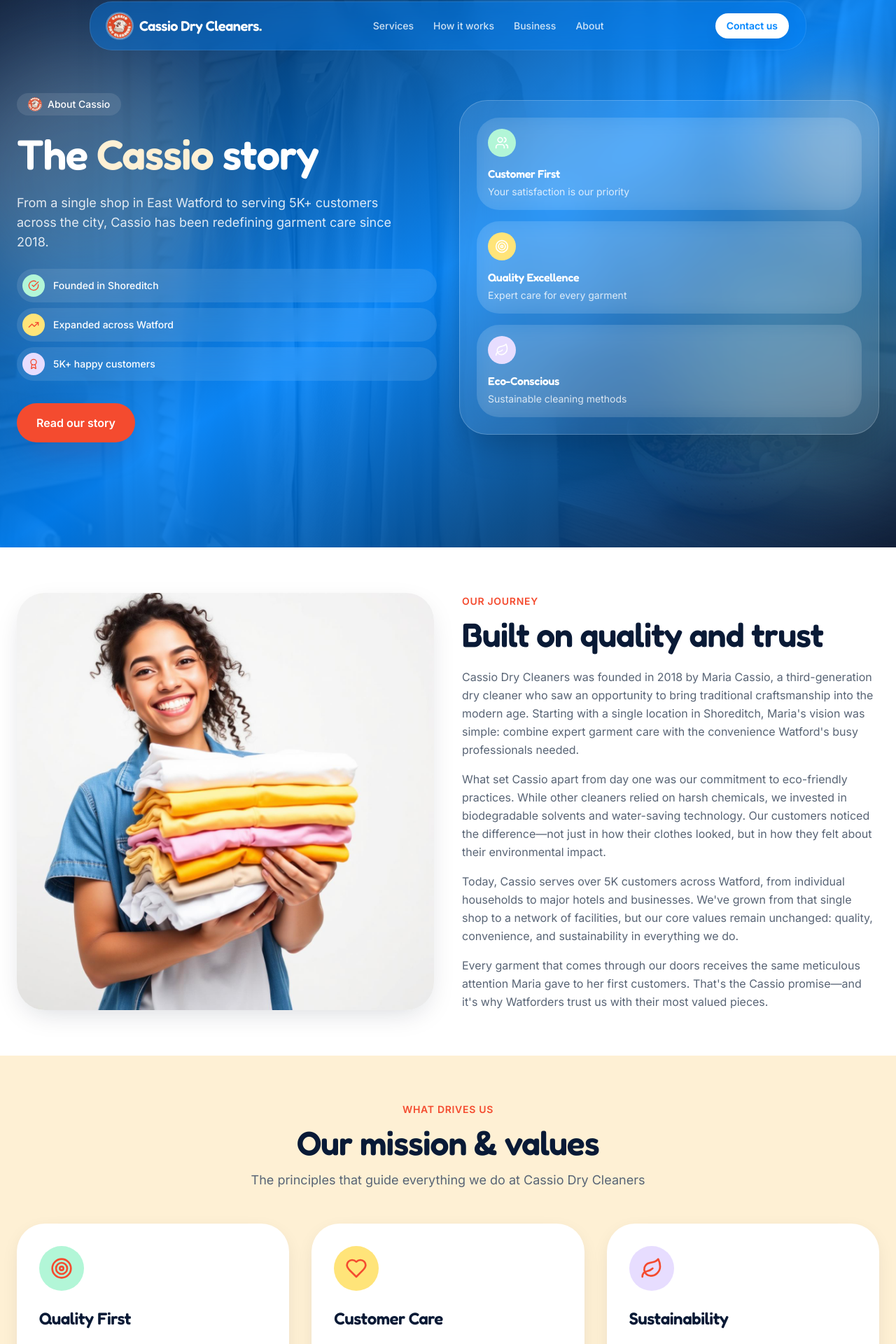
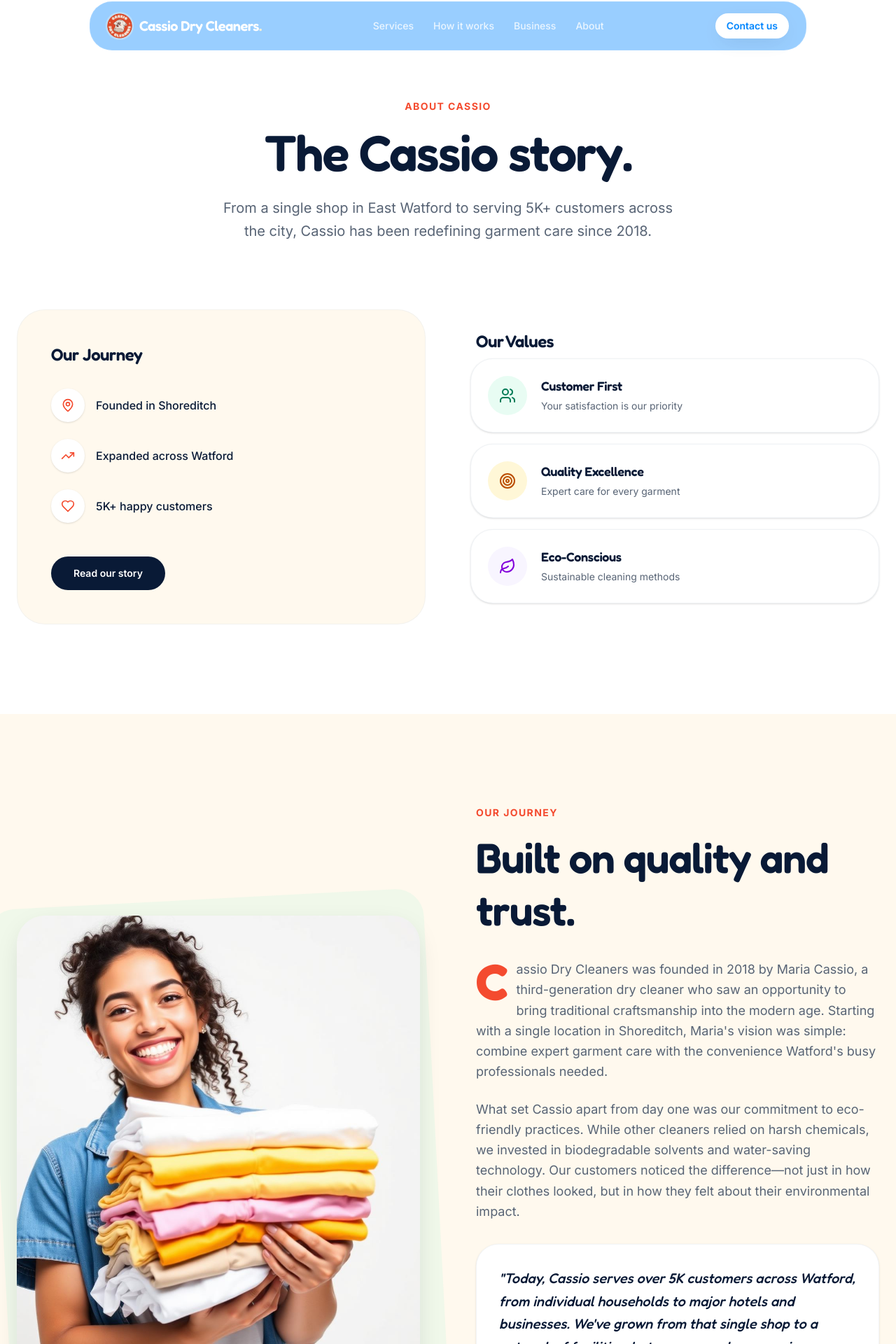
Before and after one commit to ayushsolanki29/cassio-dry-cleaners, a Next.js app: page /about in a window 1280 px wide. Shown: the part 18-1938 px from the top of the page at 70% size. Built offline with nearby package versions, Linux system fonts and the light colour scheme.

Commit message:
feat: implement header component and various sections for the About and How it Works pages

```diff
--- a/src/components/about/AboutHero.jsx
+++ b/src/components/about/AboutHero.jsx
@@ -1,122 +1,121 @@
 "use client";
 
 import { motion } from "framer-motion";
-import { Users, Target, Leaf, CheckCircle, TrendingUp, Award } from "lucide-react";
+import { Users, Target, Leaf, MapPin, TrendingUp, Heart } from "lucide-react";
 
 export function AboutHero() {
   return (
-    <section className="relative flex h-screen items-center overflow-hidden bg-navy text-white">
-      {/* Background Image with Overlay */}
-      <div
-        aria-hidden="true"
-        className="absolute inset-0 bg-cover bg-center"
-        style={{ backgroundImage: "url('/assets/service-premium.jpg')" }}
-      />
-      <div className="absolute inset-0 bg-gradient-to-br from-navy/95 via-primary/90 to-navy/95" />
+    <section className="bg-white pt-32 pb-20 md:pt-40 md:pb-32 selection:bg-brand/20">
+      <div className="mx-auto max-w-7xl px-6">
 
-      {/* Decorative Elements */}
-      <div className="pointer-events-none absolute -left-20 top-20 h-96 w-96 rounded-full bg-cream/20 blur-3xl" />
-      <div className="pointer-events-none absolute -right-20 bottom-20 h-96 w-96 rounded-full bg-mint/20 blur-3xl" />
+        {/* Minimal Centered Hero */}
+        <div className="mx-auto max-w-3xl text-center mb-16 md:mb-24">
+          <motion.div
+            initial={{ opacity: 0, y: 15 }}
+            animate={{ opacity: 1, y: 0 }}
+            transition={{ duration: 0.6 }}
+          >
+            <span className="mb-4 block text-sm font-bold uppercase tracking-widest text-brand">
+              About Cassio
+            </span>
+            <h1 className="font-display text-5xl font-semibold leading-[1.1] tracking-tight text-navy sm:text-6xl md:text-7xl">
+              The Cassio story.
+            </h1>
+            <p className="mx-auto mt-6 max-w-2xl text-lg leading-relaxed text-muted-foreground md:text-xl">
+              From a single shop in East Watford to serving 5K+ customers across the city, Cassio has been redefining garment care since 2018.
+            </p>
+          </motion.div>
+        </div>
 
-      <div className="relative z-10 mx-auto w-full max-w-7xl px-6 py-8">
-        <div className="grid h-full items-center gap-8 lg:grid-cols-2">
-          {/* Left Content */}
+        {/* Two Column Layout: Journey & Values */}
+        <div className="grid gap-10 lg:grid-cols-2 lg:gap-16">
+
+          {/* Left: Journey / Milestones */}
           <motion.div
-            initial={{ opacity: 0, x: -30 }}
+            initial={{ opacity: 0, x: -20 }}
             animate={{ opacity: 1, x: 0 }}
-            transition={{ duration: 0.7, ease: "easeOut" }}
-            className="space-y-6"
+            transition={{ duration: 0.7, delay: 0.2 }}
+            className="flex flex-col justify-between rounded-3xl bg-cream/40 p-8 border border-border/40 md:p-12"
           >
             <div>
-              <span className="inline-flex items-center gap-2 rounded-full bg-white/10 px-4 py-1.5 text-sm font-medium backdrop-blur-md">
-                <img src="/assets/cassio-logo.jpg" alt="Cassio" className="h-5 w-5 rounded-full object-cover mix-blend-lighten" />
-                About Cassio
-              </span>
-            </div>
+              <h3 className="mb-8 font-display text-2xl font-semibold text-navy">Our Journey</h3>
+              <div className="space-y-6">
 
-            <h1 className="font-display text-4xl font-semibold leading-[1.05] sm:text-5xl lg:text-6xl">
-              The <span className="text-cream">Cassio</span> story
-            </h1>
+                <div className="flex items-center gap-4">
+                  <div className="grid h-12 w-12 shrink-0 place-items-center rounded-full bg-white shadow-sm text-brand">
+                    <MapPin className="h-5 w-5" />
+                  </div>
+                  <span className="text-base font-medium text-navy">Founded in Shoreditch</span>
+                </div>
 
-            <p className="max-w-xl text-lg text-white/85">
-              From a single shop in East Watford to serving 5K+ customers across the city, Cassio has been redefining garment care since 2018.
-            </p>
+                <div className="flex items-center gap-4">
+                  <div className="grid h-12 w-12 shrink-0 place-items-center rounded-full bg-white shadow-sm text-brand">
+                    <TrendingUp className="h-5 w-5" />
+                  </div>
+                  <span className="text-base font-medium text-navy">Expanded across Watford</span>
+                </div>
 
-            {/* Timeline Highlights */}
-            <div className="space-y-2">
-              <div className="flex items-center gap-3 rounded-xl bg-white/10 p-2 backdrop-blur-md">
-                <div className="grid h-8 w-8 shrink-0 place-items-center rounded-full bg-mint text-brand">
-                  <CheckCircle className="h-4 w-4" />
+                <div className="flex items-center gap-4">
+                  <div className="grid h-12 w-12 shrink-0 place-items-center rounded-full bg-white shadow-sm text-brand">
+                    <Heart className="h-5 w-5" />
+                  </div>
+                  <span className="text-base font-medium text-navy">5K+ happy customers</span>
                 </div>
-                <span className="text-sm font-medium">Founded in Shoreditch</span>
-              </div>
-              <div className="flex items-center gap-3 rounded-xl bg-white/10 p-2 backdrop-blur-md">
-                <div className="grid h-8 w-8 shrink-0 place-items-center rounded-full bg-sun text-brand">
-                  <TrendingUp className="h-4 w-4" />
-                </div>
-                <span className="text-sm font-medium">Expanded across Watford</span>
-              </div>
-              <div className="flex items-center gap-3 rounded-xl bg-white/10 p-2 backdrop-blur-md">
-                <div className="grid h-8 w-8 shrink-0 place-items-center rounded-full bg-lilac text-brand">
-                  <Award className="h-4 w-4" />
-                </div>
-                <span className="text-sm font-medium">5K+ happy customers</span>
+
               </div>
             </div>
 
-            {/* CTA Button */}
-            <div className="pt-2">
+            <div className="mt-12">
               <a
                 href="#story"
-                className="inline-flex items-center gap-2 rounded-full bg-brand px-7 py-4 text-base font-semibold text-white shadow-pop transition hover:scale-105"
+                className="inline-flex items-center justify-center rounded-full bg-navy px-8 py-3.5 text-sm font-semibold text-white transition-all hover:bg-navy/90 hover:shadow-md"
               >
                 Read our story
               </a>
             </div>
           </motion.div>
 
-          {/* Right Visual Element */}
+          {/* Right: Values */}
           <motion.div
-            initial={{ opacity: 0, scale: 0.9 }}
-            animate={{ opacity: 1, scale: 1 }}
-            transition={{ duration: 0.8, delay: 0.2 }}
-            className="relative hidden lg:block"
+            initial={{ opacity: 0, x: 20 }}
+            animate={{ opacity: 1, x: 0 }}
+            transition={{ duration: 0.7, delay: 0.3 }}
+            className="flex flex-col justify-center space-y-4"
           >
-            <div className="relative">
-              {/* Glassmorphism Card */}
-              <div className="rounded-3xl border border-white/20 bg-white/10 p-6 backdrop-blur-xl shadow-2xl">
-                <div className="space-y-4">
-                  {/* Values Cards */}
-                  <div className="rounded-2xl bg-white/10 p-4 backdrop-blur-md">
-                    <div className="mb-3 inline-grid h-10 w-10 place-items-center rounded-xl bg-mint text-white">
-                      <Users className="h-5 w-5" />
-                    </div>
-                    <h3 className="font-display text-base font-semibold">Customer First</h3>
-                    <p className="mt-1 text-sm text-white/80">Your satisfaction is our priority</p>
-                  </div>
+            <h3 className="mb-2 px-2 font-display text-2xl font-semibold text-navy">Our Values</h3>
 
-                  <div className="rounded-2xl bg-white/10 p-4 backdrop-blur-md">
-                    <div className="mb-3 inline-grid h-10 w-10 place-items-center rounded-xl bg-sun text-white">
-                      <Target className="h-5 w-5" />
-                    </div>
-                    <h3 className="font-display text-base font-semibold">Quality Excellence</h3>
-                    <p className="mt-1 text-sm text-white/80">Expert care for every garment</p>
-                  </div>
+            <div className="flex items-start gap-5 rounded-2xl border border-border/50 bg-white p-5 shadow-sm transition-shadow hover:shadow-md md:p-6">
+              <div className="grid h-14 w-14 shrink-0 place-items-center rounded-2xl bg-mint/30 text-emerald-700">
+                <Users className="h-6 w-6" />
+              </div>
+              <div>
+                <h4 className="font-display text-lg font-semibold text-navy">Customer First</h4>
+                <p className="mt-1 text-sm leading-relaxed text-muted-foreground">Your satisfaction is our priority</p>
+              </div>
+            </div>
 
-                  <div className="rounded-2xl bg-white/10 p-4 backdrop-blur-md">
-                    <div className="mb-3 inline-grid h-10 w-10 place-items-center rounded-xl bg-lilac text-white">
-                      <Leaf className="h-5 w-5" />
-                    </div>
-                    <h3 className="font-display text-base font-semibold">Eco-Conscious</h3>
-                    <p className="mt-1 text-sm text-white/80">Sustainable cleaning methods</p>
-                  </div>
-                </div>
+            <div className="flex items-start gap-5 rounded-2xl border border-border/50 bg-white p-5 shadow-sm transition-shadow hover:shadow-md md:p-6">
+              <div className="grid h-14 w-14 shrink-0 place-items-center rounded-2xl bg-sun/30 text-amber-700">
+                <Target className="h-6 w-6" />
               </div>
+              <div>
+                <h4 className="font-display text-lg font-semibold text-navy">Quality Excellence</h4>
+                <p className="mt-1 text-sm leading-relaxed text-muted-foreground">Expert care for every garment</p>
+              </div>
+            </div>
 
-              {/* Decorative Circle */}
-              <div className="absolute -right-8 -top-8 -z-10 h-48 w-48 rounded-full bg-cream/30 blur-2xl" />
+            <div className="flex items-start gap-5 rounded-2xl border border-border/50 bg-white p-5 shadow-sm transition-shadow hover:shadow-md md:p-6">
+              <div className="grid h-14 w-14 shrink-0 place-items-center rounded-2xl bg-lilac/30 text-purple-700">
+                <Leaf className="h-6 w-6" />
+              </div>
+              <div>
+                <h4 className="font-display text-lg font-semibold text-navy">Eco-Conscious</h4>
+                <p className="mt-1 text-sm leading-relaxed text-muted-foreground">Sustainable cleaning methods</p>
+              </div>
             </div>
+
           </motion.div>
+
         </div>
       </div>
     </section>
--- a/src/components/about/BrandStory.jsx
+++ b/src/components/about/BrandStory.jsx
@@ -1,27 +1,30 @@
+import { FadeUp } from "@/components/common/Animate";
+
 export function BrandStory() {
   return (
-    <section className="bg-white py-16">
+    <section id="story" className="bg-cream/40 py-20 md:py-32 overflow-hidden">
       <div className="mx-auto max-w-7xl px-6">
-        <div className="grid items-center gap-10 lg:grid-cols-2">
-          <div className="relative">
-            <div className="blob absolute inset-0 bg-mint" />
+        <div className="grid items-center gap-12 lg:grid-cols-2 lg:gap-20">
+
+          <FadeUp delay={0.2} className="relative order-2 lg:order-1">
+            <div className="absolute -inset-4 sm:-inset-6 rounded-3xl bg-mint/20 -rotate-3 transition-transform hover:rotate-0 duration-500" />
             <img
               src="/assets/hero-woman.jpg"
               alt="Cassio Dry Cleaners story"
-              className="relative z-10 w-full rounded-3xl object-cover shadow-card"
+              className="relative z-10 w-full aspect-[4/5] object-cover rounded-3xl shadow-card"
             />
-          </div>
+          </FadeUp>
 
-          <div className="space-y-6">
+          <FadeUp className="order-1 lg:order-2 space-y-8">
             <div>
-              <span className="text-sm font-semibold uppercase tracking-wider text-brand">Our journey</span>
-              <h2 className="mt-3 font-display text-4xl font-semibold text-navy md:text-5xl">
-                Built on quality and trust
+              <span className="text-sm font-bold uppercase tracking-widest text-brand">Our journey</span>
+              <h2 className="mt-4 font-display text-4xl font-semibold leading-tight text-navy sm:text-5xl lg:text-6xl">
+                Built on quality and trust.
               </h2>
             </div>
 
-            <div className="space-y-4 text-base leading-relaxed text-muted-foreground">
-              <p>
+            <div className="space-y-6 text-base md:text-lg leading-relaxed text-muted-foreground">
+              <p className="first-letter:float-left first-letter:mr-3 first-letter:-mt-1 first-letter:text-6xl md:first-letter:text-7xl first-letter:font-display first-letter:font-bold first-letter:text-brand first-letter:leading-none">
                 Cassio Dry Cleaners was founded in 2018 by Maria Cassio, a third-generation dry cleaner who saw an opportunity to bring traditional craftsmanship into the modern age. Starting with a single location in Shoreditch, Maria's vision was simple: combine expert garment care with the convenience Watford's busy professionals needed.
               </p>
 
@@ -29,15 +32,18 @@ export function BrandStory() {
                 What set Cassio apart from day one was our commitment to eco-friendly practices. While other cleaners relied on harsh chemicals, we invested in biodegradable solvents and water-saving technology. Our customers noticed the difference—not just in how their clothes looked, but in how they felt about their environmental impact.
               </p>
 
-              <p>
-                Today, Cassio serves over 5K customers across Watford, from individual households to major hotels and businesses. We've grown from that single shop to a network of facilities, but our core values remain unchanged: quality, convenience, and sustainability in everything we do.
-              </p>
+              <div className="rounded-2xl bg-white p-6 md:p-8 shadow-sm border border-border/40 my-8">
+                <p className="font-display text-lg md:text-xl font-medium text-navy leading-relaxed italic">
+                  "Today, Cassio serves over 5K customers across Watford, from individual households to major hotels and businesses. We've grown from that single shop to a network of facilities, but our core values remain unchanged: quality, convenience, and sustainability in everything we do."
+                </p>
+              </div>
 
               <p>
                 Every garment that comes through our doors receives the same meticulous attention Maria gave to her first customers. That's the Cassio promise—and it's why Watforders trust us with their most valued pieces.
               </p>
             </div>
-          </div>
+          </FadeUp>
+
         </div>
       </div>
     </section>
--- a/src/components/about/MissionValues.jsx
+++ b/src/components/about/MissionValues.jsx
@@ -1,4 +1,5 @@
 import { Target, Heart, Leaf } from "lucide-react";
+import { FadeUp, StaggerList, StaggerItem } from "@/components/common/Animate";
 
 const values = [
   {
@@ -23,29 +24,29 @@ const values = [
 
 export function MissionValues() {
   return (
-    <section className="bg-cream py-16">
+    <section className="bg-cream/50 py-16 md:py-24 overflow-hidden">
       <div className="mx-auto max-w-7xl px-6">
-        <div className="mb-12 text-center">
+        <FadeUp className="mb-10 md:mb-16 text-center">
           <span className="text-sm font-semibold uppercase tracking-wider text-brand">What drives us</span>
-          <h2 className="mt-3 font-display text-4xl font-semibold text-navy md:text-5xl">
+          <h2 className="mt-3 font-display text-3xl font-semibold text-navy md:text-5xl">
             Our mission & values
           </h2>
-          <p className="mx-auto mt-4 max-w-2xl text-lg text-muted-foreground">
+          <p className="mx-auto mt-3 md:mt-4 max-w-2xl text-base md:text-lg text-muted-foreground">
             The principles that guide everything we do at Cassio Dry Cleaners
           </p>
-        </div>
+        </FadeUp>
 
-        <div className="grid gap-8 md:grid-cols-3">
+        <StaggerList className="flex overflow-x-auto md:grid md:grid-cols-3 gap-4 md:gap-8 pb-8 -mb-8 scrollbar-hide snap-x snap-mandatory px-6 -mx-6 sm:px-0 sm:mx-0 scroll-pl-6 sm:scroll-pl-0">
           {values.map((value) => (
-            <div key={value.title} className="rounded-3xl bg-white p-8 shadow-soft">
-              <div className={`mb-6 inline-grid h-16 w-16 place-items-center rounded-2xl ${value.color} text-brand`}>
-                <value.Icon className="h-8 w-8" />
+            <StaggerItem key={value.title} className="w-[75vw] min-w-[280px] md:w-auto shrink-0 snap-center rounded-2xl sm:rounded-3xl bg-white p-6 sm:p-8 shadow-sm border border-border/40 transition-transform hover:-translate-y-1 hover:shadow-card">
+              <div className={`mb-4 sm:mb-6 inline-grid h-12 w-12 sm:h-16 sm:w-16 place-items-center rounded-xl sm:rounded-2xl ${value.color} text-brand shadow-sm`}>
+                <value.Icon className="h-5 w-5 sm:h-8 sm:w-8" />
               </div>
-              <h3 className="font-display text-2xl font-semibold text-navy">{value.title}</h3>
-              <p className="mt-4 text-base leading-relaxed text-muted-foreground">{value.desc}</p>
-            </div>
+              <h3 className="font-display text-xl sm:text-2xl font-semibold text-navy">{value.title}</h3>
+              <p className="mt-2 sm:mt-4 text-sm sm:text-base leading-relaxed text-muted-foreground">{value.desc}</p>
+            </StaggerItem>
           ))}
-        </div>
+        </StaggerList>
       </div>
     </section>
   );
--- a/src/components/how-it-works/StepsSection.jsx
+++ b/src/components/how-it-works/StepsSection.jsx
@@ -97,7 +97,7 @@ export function StepsSection() {
           >
             {steps.map((step, i) => (
               <div
-                key={step.number}
+                key={step.title}
                 className="w-full shrink-0 snap-center px-1"
               >
                 <div className={`rounded-3xl ${step.color} overflow-hidden shadow-card`}>
@@ -162,7 +162,7 @@ export function StepsSection() {
         {/* ── DESKTOP: 3-column grid ── */}
         <StaggerList className="hidden md:grid md:grid-cols-3 md:gap-6">
           {steps.map((step) => (
-            <StaggerItem key={step.number}>
+            <StaggerItem key={step.title}>
               <div
                 className={`group flex h-full flex-col rounded-3xl ${step.color} overflow-hidden shadow-card transition-all duration-300 hover:-translate-y-1 hover:shadow-pop`}
               >
```
Also changed, not shown: src/components/about/AboutCta.jsx (+14 -13 lines), src/components/about/AboutStats.jsx (+11 -10 lines), src/components/about/PressRecognition.jsx (+12 -11 lines), src/components/about/Sustainability.jsx (+13 -12 lines), src/components/about/TeamGrid.jsx (+10 -8 lines), src/components/about/Timeline.jsx (+32 -14 lines), src/components/common/Header.jsx (+46 -47 lines).
